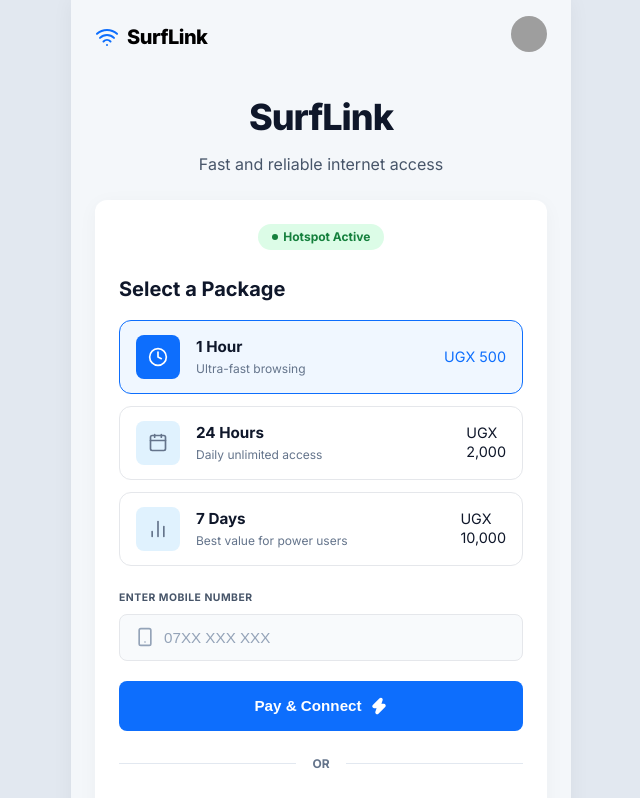
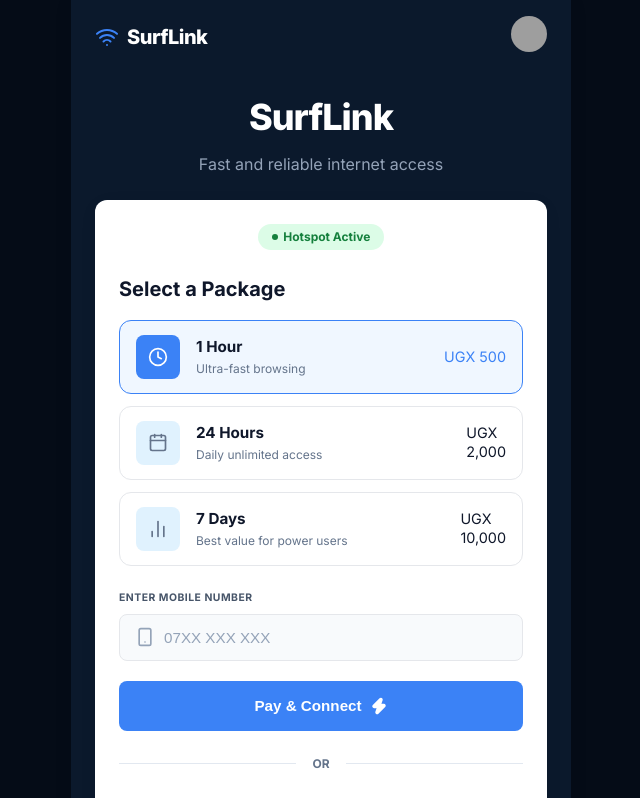
Before and after one commit to denistendo/Surflink, a React app in the folder frontend/: page / in a window 1280 px wide. Shown: the top 798 px of the page, without its empty margins (319-959 px from the left). Built offline with nearby package versions, Linux system fonts and the light colour scheme; grey boxes are pictures that could not be loaded; the HTML template or start-up script is replaced by a standard one.

Commit message:
feat: add CSS styles for LandingScreen and define global design system variables in index.css

```diff
--- a/frontend/src/index.css
+++ b/frontend/src/index.css
@@ -1,20 +1,20 @@
 @import url('https://fonts.googleapis.com/css2?family=Inter:wght@300;400;500;600;700;800&display=swap');
 
 :root {
-  --bg-color: #f4f7fa;
+  --bg-color: #0b192c; /* Deep dark blue */
   --surface-dark: #1e293b;
   --surface-light: #ffffff;
 
-  --primary: #0d6efd;
-  --primary-hover: #0b5ed7;
+  --primary: #3b82f6;
+  --primary-hover: #2563eb;
 
   --success: #10b981;
   --success-bg: #d1fae5;
   --danger: #ef4444;
   --warning: #f59e0b;
 
-  --text-main: #111827;
-  --text-muted: #6b7280;
+  --text-main: #f8fafc;
+  --text-muted: #94a3b8;
 
   --border-color: #e5e7eb;
 }
@@ -27,7 +27,7 @@
 
 body {
   font-family: 'Inter', system-ui, -apple-system, sans-serif;
-  background-color: #e2e8f0; /* Darker outside the app container */
+  background-color: #050c17; /* Darker outside the app container */
   color: var(--text-main);
   line-height: 1.5;
   -webkit-font-smoothing: antialiased;
--- a/frontend/src/screens/LandingScreen.css
+++ b/frontend/src/screens/LandingScreen.css
@@ -31,7 +31,7 @@
 .logo-text {
   font-size: 1.25rem;
   font-weight: 800;
-  color: #000;
+  color: #ffffff;
   letter-spacing: -0.5px;
 }
 
@@ -51,13 +51,13 @@
 .main-title {
   font-size: 2.25rem;
   font-weight: 800;
-  color: #0f172a;
+  color: #ffffff;
   margin-bottom: 0.5rem;
   letter-spacing: -1px;
 }
 
 .subtitle {
-  color: #475569;
+  color: #94a3b8;
   font-size: 1rem;
 }
 
```
